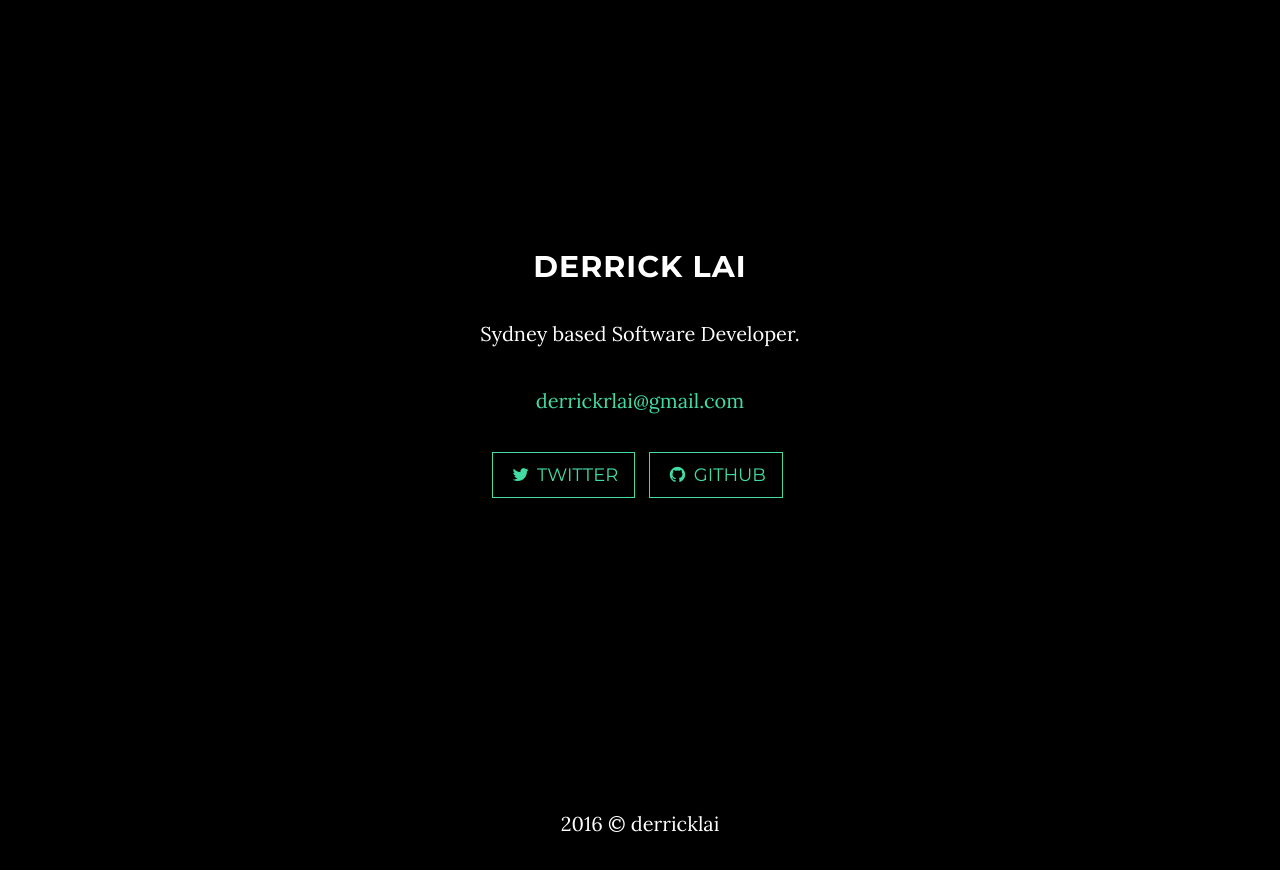
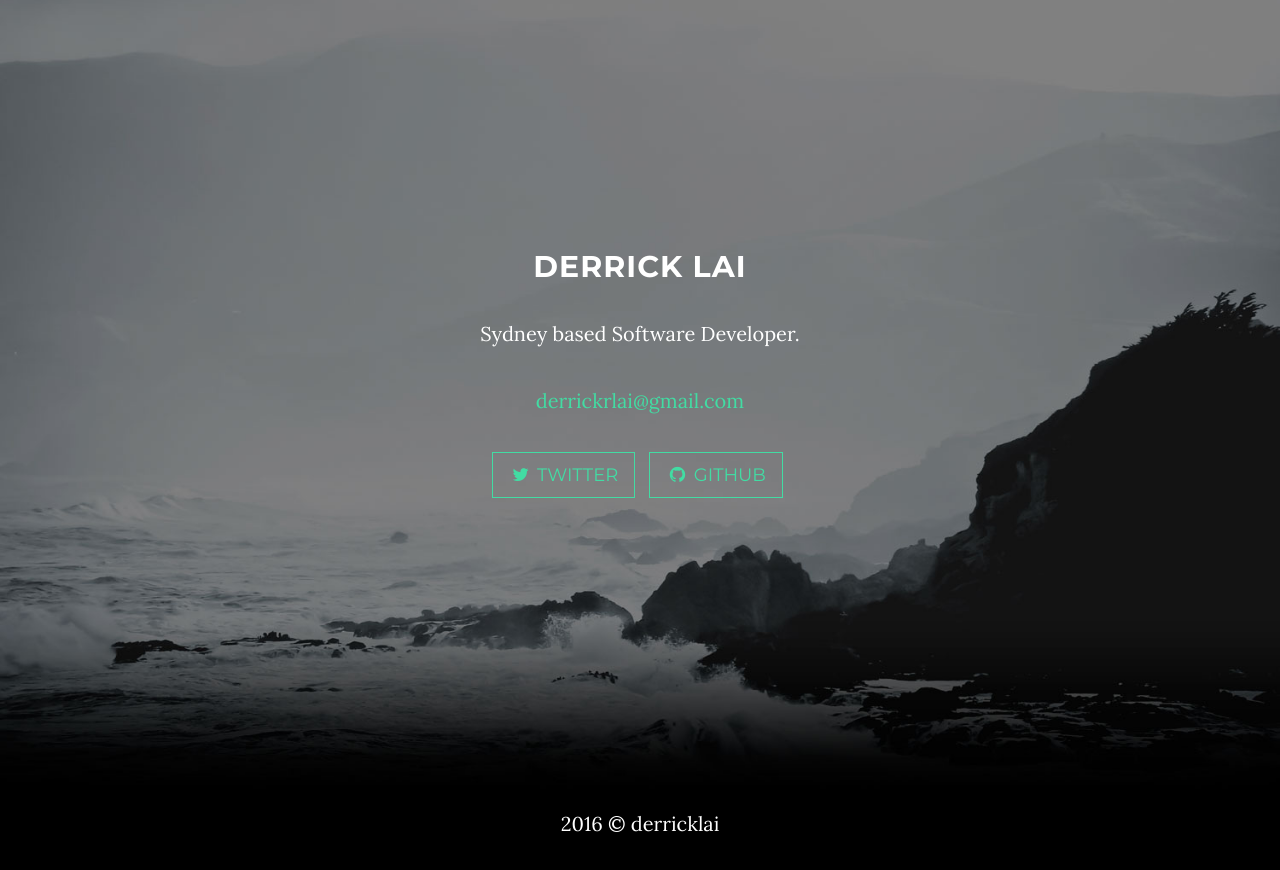
Before and after one commit to derricklai/derricklai.github.io, a website: page index.html in a window 1280 px wide. Drawn offline with nearby package versions, Linux system fonts and the light colour scheme.

Commit message:
added background

```diff
--- a/index.html
+++ b/index.html
@@ -31,7 +31,7 @@
 
 </head>
 
-<body id="page-top" data-spy="scroll" data-target=".navbar-fixed-top">
+<body id="page-top" class="intro" data-spy="scroll" data-target=".navbar-fixed-top">
     <!-- Intro Section -->
     <section id="contact" class="container content-section text-center">
         <div class="row">
```
